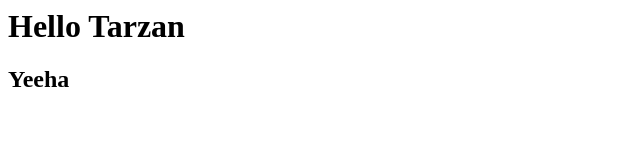
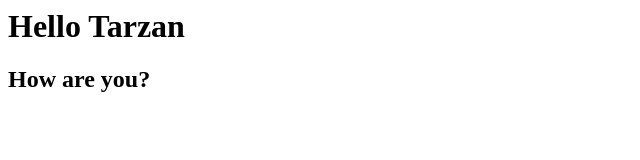
Before and after one commit to codesheepio/stateless-functional-components, a React app: page / in a window 1280 px wide. Shown: the top 160 px of the page, without its empty margins (0-640 px from the left). Built offline with nearby package versions, Linux system fonts and the light colour scheme.

Commit message:
Default properties’ value

```diff
--- a/src/App.js
+++ b/src/App.js
@@ -4,9 +4,7 @@ import Hello from './Hello';
 
 function App() {
   return (
-    <Hello name="Tarzan">
-      Yeeha
-    </Hello>
+    <Hello name="Tarzan"/>
   );
 }
 
--- a/src/Hello.js
+++ b/src/Hello.js
@@ -13,5 +13,8 @@ Hello.propTypes = {
   name: PropTypes.string.isRequired,
   children: PropTypes.node.isRequired,
 };
+Hello.defaultProps = {
+  children: 'How are you?'
+};
 
 export default Hello;
```
